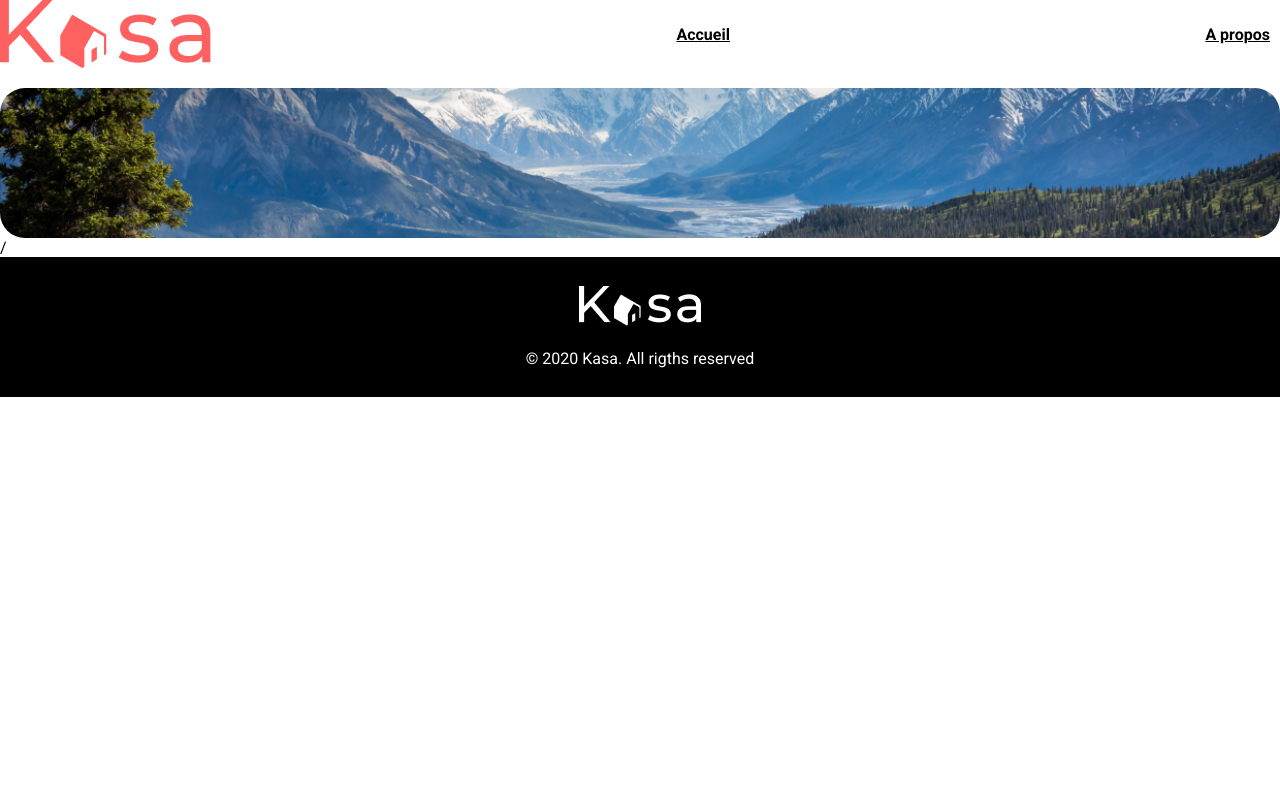
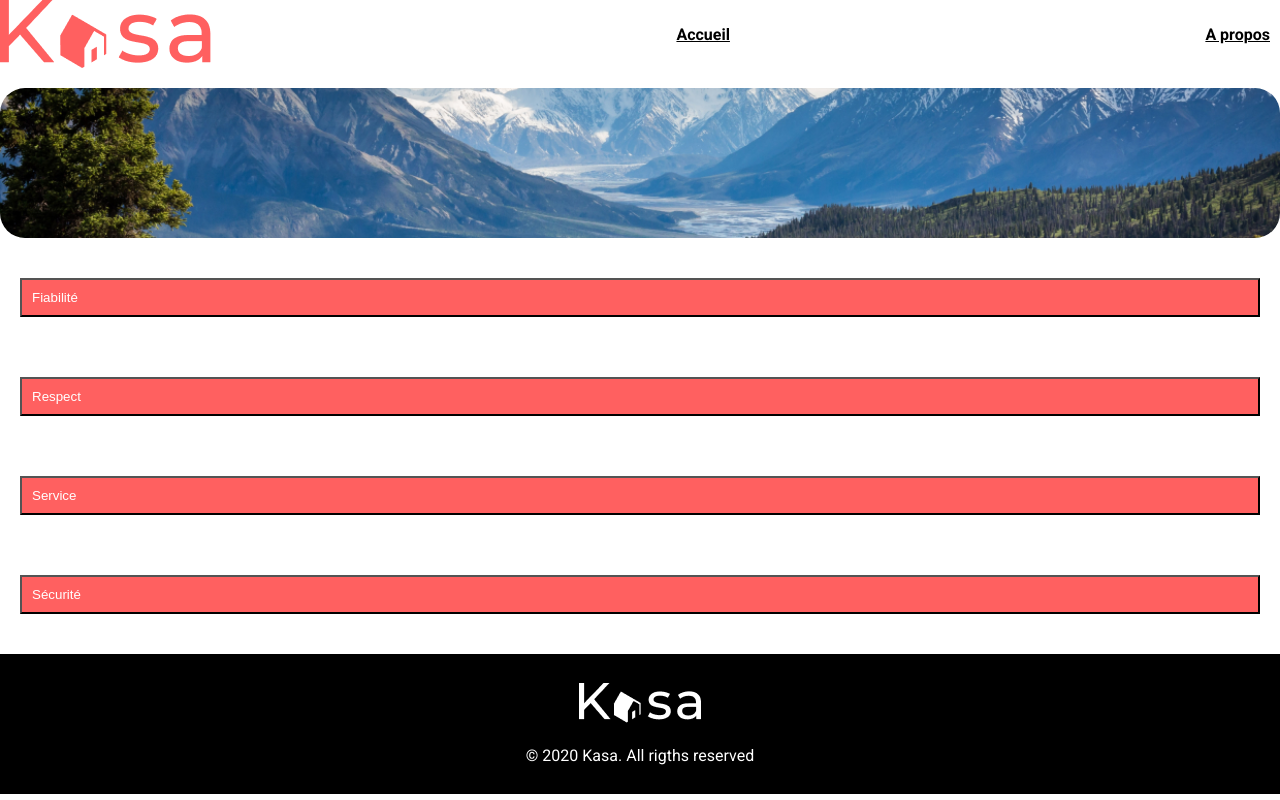
Before and after one commit to Evilqueenregal/Kasa-main, a React (Vite) app: page /a-propos in a window 1280 px wide. Built offline with nearby package versions, Linux system fonts and the light colour scheme.

Commit message:
pages apparts, about

```diff
--- a/src/App.css
+++ b/src/App.css
@@ -111,3 +111,21 @@ footer {
         padding: 8px 26px;
     }
 }
+
+.logements{
+    width: 50%;
+}
+
+.section {
+    display: flex;
+    margin-top: 20px;
+    margin-bottom: 20px;
+    button {
+        display: flex;
+        background-color: #ff6060;
+        color: white;
+        width: 100%;
+        padding: 10px;
+        margin: 20px;
+    }
+}
--- /dev/null
+++ b/src/components/Apparts.jsx
@@ -0,0 +1,45 @@
+
+import React from 'react';
+import { useParams } from 'react-router-dom';
+import datas from '../datas/datas.json';
+
+function Logement() {
+    // Récupérer l'ID du logement à partir de l'URL
+    const { id } = useParams();
+
+    // Rechercher les détails du logement correspondant dans datas.json
+    const logement = datas.find(item => item.id === id);
+
+    // Vérifier si le logement existe
+    if (!logement) {
+        return <div>Logement introuvable</div>;
+    }
+
+    // Afficher les détails du logement
+    return (
+        <div className="logement">
+            <h1>{logement.title}</h1>
+            <img src={logement.cover} alt={logement.title} />
+            <p>{logement.description}</p>
+            <h2>Équipements</h2>
+            <ul>
+                {logement.equipments.map((equipment, index) => (
+                    <li key={index}>{equipment}</li>
+                ))}
+            </ul>
+            <h2>Tags</h2>
+            <ul>
+                {logement.tags.map((tag, index) => (
+                    <li key={index}>{tag}</li>
+                ))}
+            </ul>
+            <h2>Localisation</h2>
+            <p>{logement.location}</p>
+            <h2>Hôte</h2>
+            <p>{logement.host.name}</p>
+            <img src={logement.host.picture} alt={logement.host.name} />
+        </div>
+    );
+}
+
+export default Logement;
--- a/src/pages/About.jsx
+++ b/src/pages/About.jsx
@@ -1,11 +1,67 @@
+import React, { useState } from 'react';
 import Banner from "../components/Banner";
 
 function About() {
+    const [isFiabiliteOpen, setFiabiliteOpen] = useState(false);
+    const [isRespectOpen, setRespectOpen] = useState(false);
+    const [isServiceOpen, setServiceOpen] = useState(false);
+    const [isSecuriteOpen, setSecuriteOpen] = useState(false);
+
+    const toggleFiabilite = () => {
+        setFiabiliteOpen(!isFiabiliteOpen);
+    };
+
+    const toggleRespect = () => {
+        setRespectOpen(!isRespectOpen);
+    };
+
+    const toggleService = () => {
+        setServiceOpen(!isServiceOpen);
+    };
+
+    const toggleSecurite = () => {
+        setSecuriteOpen(!isSecuriteOpen);
+    };
+
     return(
         <div className="about">
             <Banner imagePath="src/assets/banner2.jpg" />
-       /</div>
-    )
+
+            <div className="section">
+                <button onClick={toggleFiabilite}>Fiabilité</button>
+                {isFiabiliteOpen && (
+                    <div className="content">
+                        {/* Contenu de la section Description */}
+                    </div>
+                )}
+            </div>
+            <div className="section">
+                <button onClick={toggleRespect}>Respect</button>
+                {isRespectOpen && (
+                    <div className="content">
+                        {/* Contenu de la section Host */}
+                    </div>
+                )}
+            </div>
+            <div className="section">
+                <button onClick={toggleService}>Service</button>
+                {isServiceOpen && (
+                    <div className="content">
+                        {/* Contenu de la section Host */}
+                    </div>
+                )}
+            </div>
+            <div className="section">
+                <button onClick={toggleSecurite}>Sécurité</button>
+                {isSecuriteOpen && (
+                    <div className="content">
+                        {/* Contenu de la section Host */}
+                    </div>
+                )}
+            </div>
+        </div>
+
+    );
 }
 
 export default About;
--- a/src/pages/Logement.jsx
+++ b/src/pages/Logement.jsx
@@ -1,6 +1,14 @@
+import datas from "../datas/datas.json";
+import Apparts from '../components/Apparts';
+
 function Logement(){
     return(
-        <h1>Logement</h1>
+
+        <div className="logements">
+        {datas.map((datas) => (
+            <Apparts datas={datas} key={datas.id}/>
+        ))}
+        </div>
     )
 }
 
```
